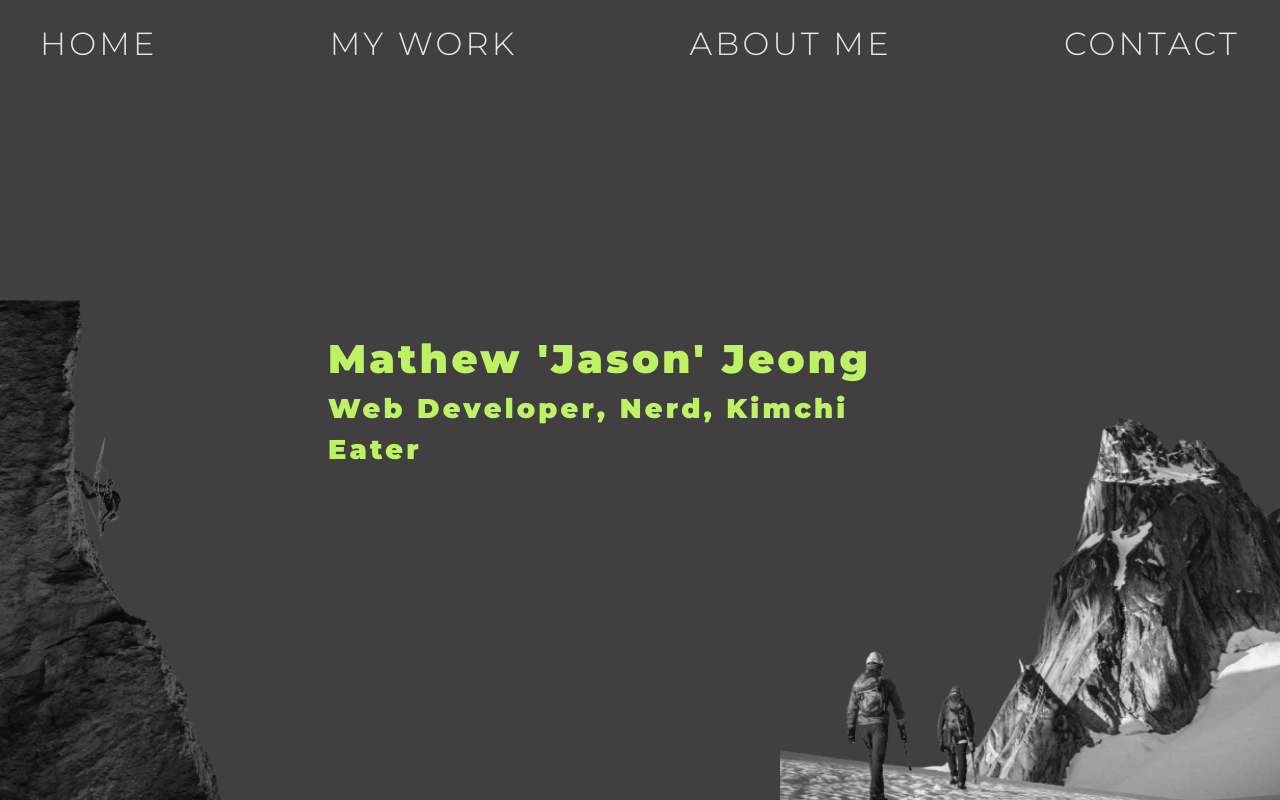
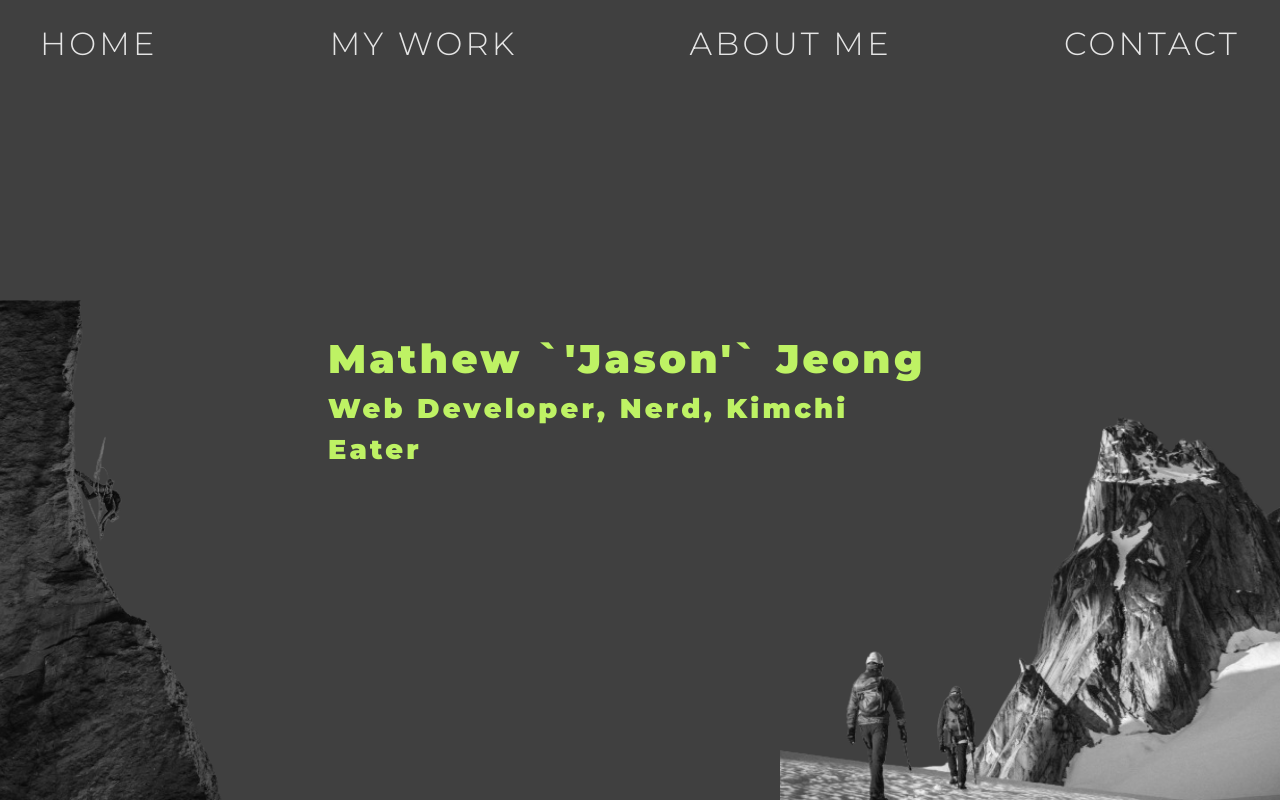
Before and after one commit to kimchieater/personal_portfolio_website_EGOLESS_CODER, a Next.js app in the folder egoless/: page /component/hero in a window 1280 px wide. Built offline with nearby package versions, Linux system fonts and the light colour scheme.

Commit message:
Update page.tsx

```diff
--- a/egoless/src/app/component/hero/page.tsx
+++ b/egoless/src/app/component/hero/page.tsx
@@ -105,7 +105,7 @@ const Hero = () => {
 
             <motion.div className=" font-black z-10  px-2 text-lime-300 py-1 fixed top-[50%] left-[50%] translate-y-[-50%] translate-x-[-50%] 2xl:text-[3rem] xl:text-[2.5rem] lg:text-[2rem] md:text-[1.5rem] sm:text-[1.2rem] text-[1rem]" style={{opacity}}
             >
-                <h1>Mathew 'Jason' Jeong</h1>
+                <h1>Mathew `'Jason'` Jeong</h1>
                 <p className="text-[.5rem] 2xl:text-[2.1rem] xl:text-[1.7rem] lg:text-[1.2rem] md:text-[.7rem] sm:text-[.6rem]">Web Developer, Nerd, Kimchi Eater</p>
             </motion.div>
 
```
